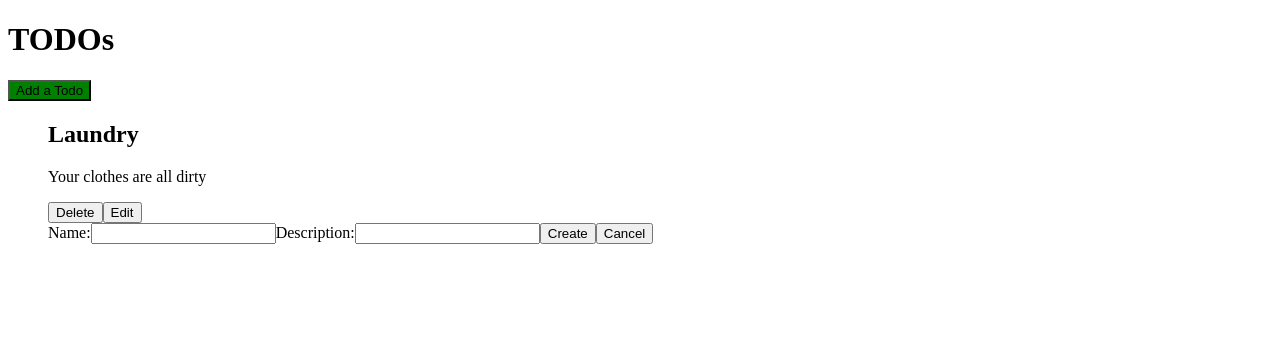
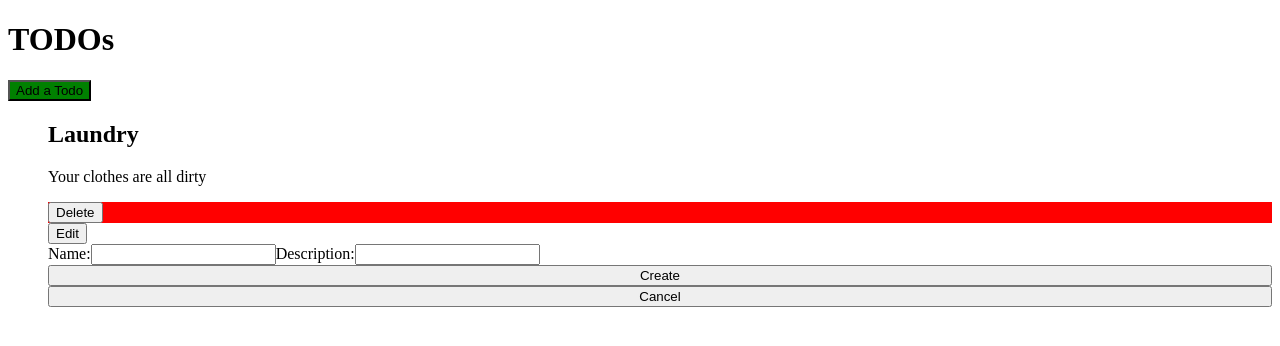
Before and after one commit to MaxSultan/next-todo-eslint-custom-rule-example, a Next.js app: page / in a window 1280 px wide. Both pictures are taken after a click on the button "Add a Todo". Shown: the top 346 px of the page. Built offline with nearby package versions, Linux system fonts and the light colour scheme.

Commit message:
Update base components

```diff
--- a/components/destructive-action-button.jsx
+++ b/components/destructive-action-button.jsx
@@ -1,9 +1,11 @@
 import { forwardRef, useRef } from "react";
+import styled from "styled-components";
 
-const ConfirmationModal = forwardRef(({ onConfirm, onCancel }, ref) => {
+const ConfirmationModal = forwardRef(({ onConfirm }, ref) => {
   const handleCancel = () => {
     ref.current.close();
   };
+
   return (
     <dialog ref={ref}>
       Are you sure you want to delete?
@@ -13,7 +15,10 @@ const ConfirmationModal = forwardRef(({ onConfirm, onCancel }, ref) => {
   );
 });
 
-export const DestructiveActionButton = ({ children, onDelete }) => {
+ConfirmationModal.displayName = "ConfirmationModal";
+
+export const DestructiveActionButton = styled(
+  ({ children, onDelete, className }) => {
     const confirmationModalRef = useRef();
 
     const handleClick = () => {
@@ -21,9 +26,17 @@ export const DestructiveActionButton = ({ children, onDelete }) => {
     };
 
     return (
-    <>
+      <div className={className}>
         <button onClick={handleClick}>{children}</button>
         <ConfirmationModal ref={confirmationModalRef} onConfirm={onDelete} />
-    </>
+      </div>
     );
-};
+  }
+)`
+  & > ${ConfirmationModal} {
+    position: fixed;
+    top: 50%;
+    left: 50%;
+    transform: translate(-50%, 50%);
+  }
+`;
--- a/pages/index.jsx
+++ b/pages/index.jsx
@@ -17,6 +17,13 @@ const CancelButton = ({ onCancel, children }) => {
     </button>
   );
 };
+
+const ButtonContainer = styled.div`
+  display: grid;
+  & > ${CancelButton} {
+    align-self: end;
+  }
+`;
 
 const TodoForm = ({
   setTodos,
@@ -73,10 +80,12 @@ const TodoForm = ({
           value={description}
           onChange={(e) => setDescription(e.target.value)}
         />
-        <button type="submit">
-          {existingName || existingDescription ? "Update" : "Create"}
-        </button>
-        <CancelButton onCancel={() => onCancel()}>Cancel</CancelButton>
+        <ButtonContainer>
+          <button type="submit">
+            {existingName || existingDescription ? "Update" : "Create"}
+          </button>
+          <CancelButton onCancel={() => onCancel()}>Cancel</CancelButton>
+        </ButtonContainer>
       </form>
     </li>
   );
@@ -85,10 +94,6 @@ const TodoForm = ({
 const DeleteButton = styled(DestructiveActionButton)`
   background-color: red;
 `;
-
-// ({ children, onDelete }) => {
-//   return <button onClick={onDelete}>{children}</button>;
-// };
 
 const Todo = ({ name, description, setTodos, id }) => {
   const [editing, setEditing] = useState(false);
```
Lines whose indentation alone changed are shown as unchanged.
